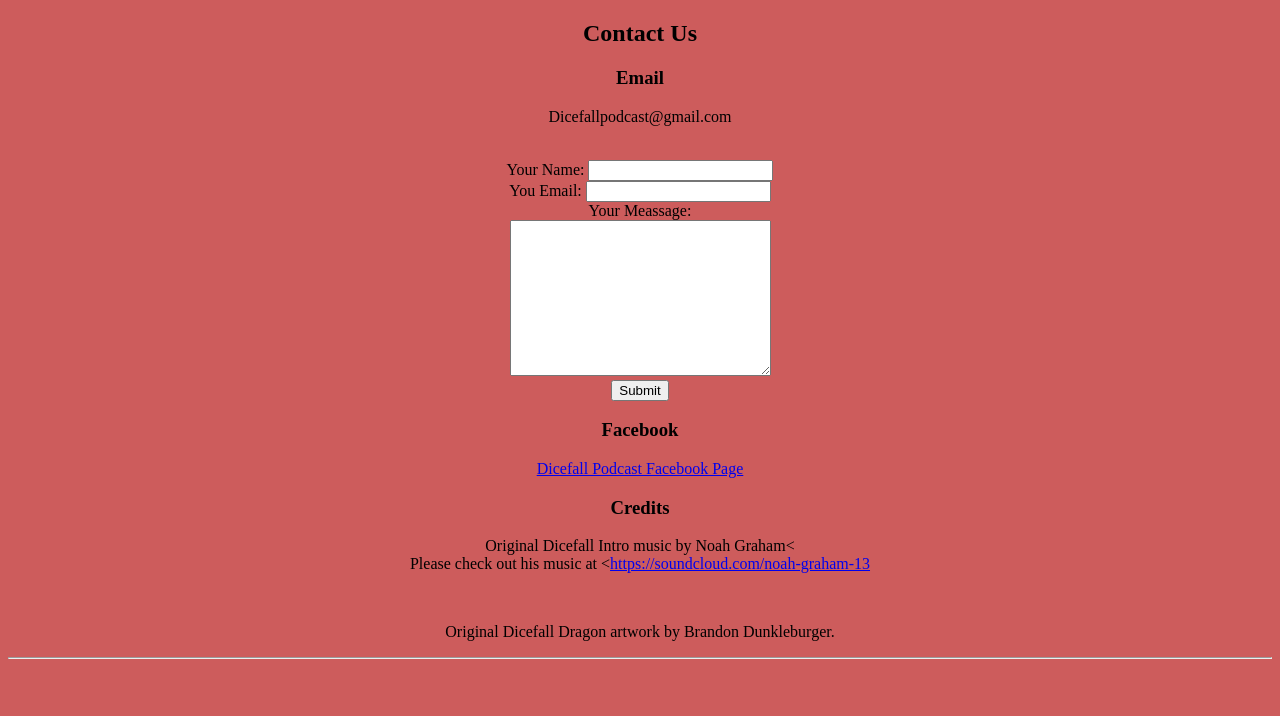
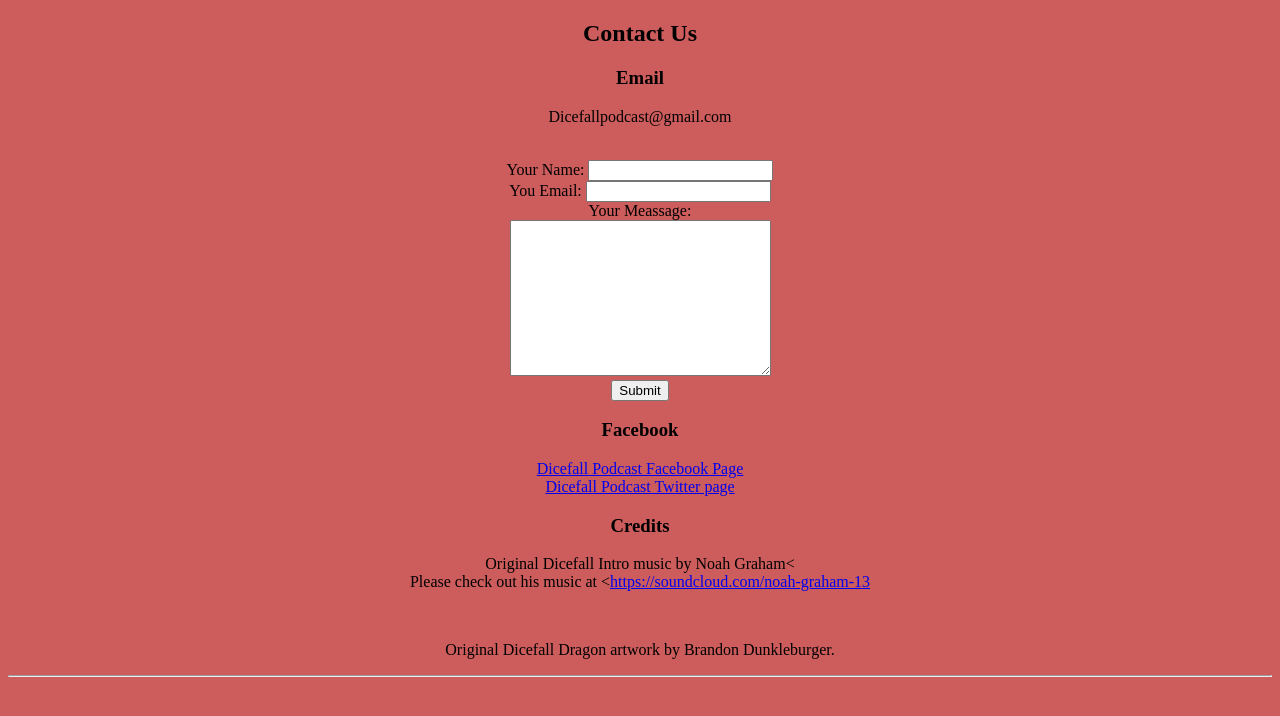
Before and after one commit to DicefallPodcast/Dicefall, a plain HTML site: page Contacts.html in a window 1280 px wide. Drawn offline with Linux system fonts and the light colour scheme.

Commit message:
Update Contacts.html

```diff
--- a/Contacts.html
+++ b/Contacts.html
@@ -33,6 +33,7 @@
     <br>
     <h3>Facebook</h3>
     <a href="https://www.facebook.com/groups/1050101545139970/">Dicefall Podcast Facebook Page</a><br>
+  <a href="https://twitter.com/home">Dicefall Podcast Twitter page</a><br>
     <h3>Credits</h3>
     <p>Original Dicefall Intro music by Noah Graham<<br>
         Please check out his music at <<a href="https://soundcloud.com/noah-graham-13">https://soundcloud.com/noah-graham-13</a></p><br>
```
